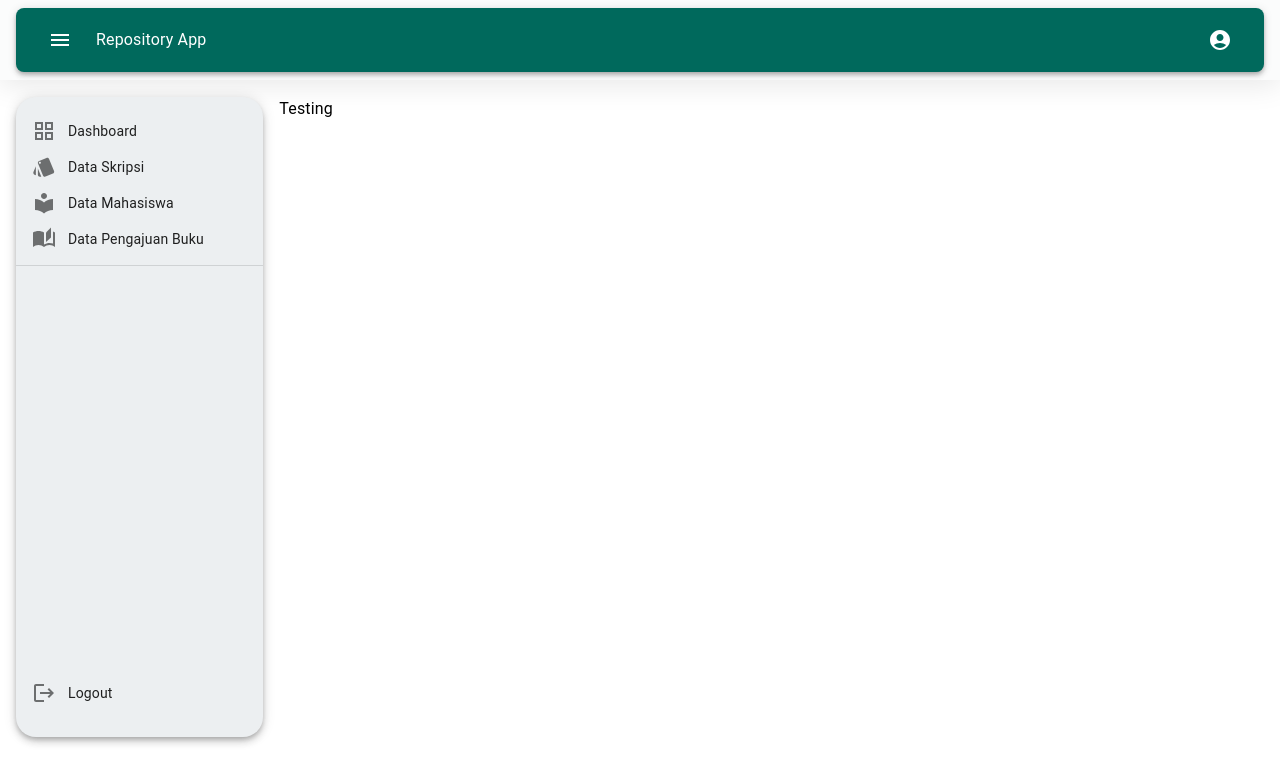
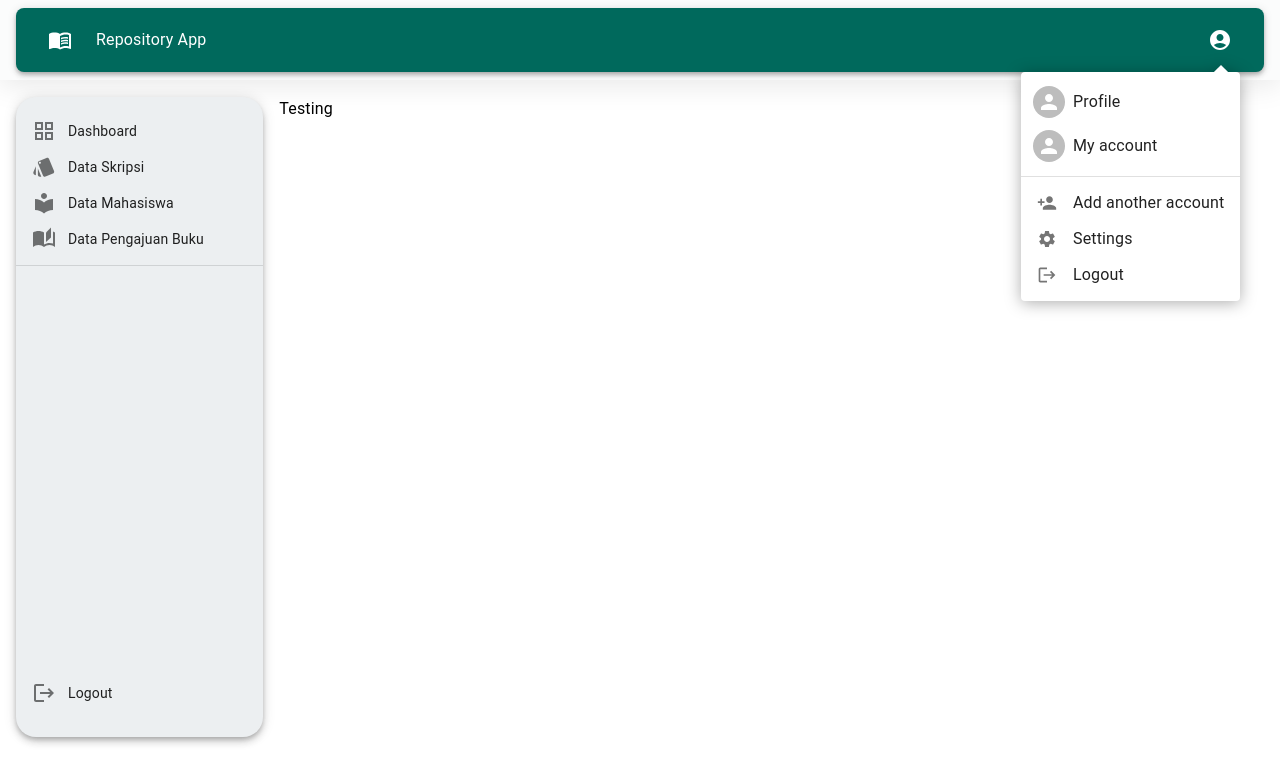
Before and after one commit to arhamflan/repository-app-react, a React (Vite) app: page / in a window 1280 px wide. Both pictures are taken after a click on the button 1220 px from the left and 40 px from the top of the page. Shown: the top 784 px of the page. Built offline with nearby package versions, Linux system fonts and the light colour scheme.

Commit message:
user menu dropdown

```diff
--- a/src/view/component/NavigationBar.tsx
+++ b/src/view/component/NavigationBar.tsx
@@ -1,11 +1,25 @@
-import { Box, AppBar, Toolbar, IconButton, Typography } from "@mui/material";
+import { Box, AppBar, Toolbar, IconButton, Typography, Menu, MenuItem, Avatar, Divider, ListItemIcon } from "@mui/material";
 
-import { Menu, AccountCircle } from "@mui/icons-material";
+import { MenuBook, AccountCircle, PersonAdd, Settings, Logout } from "@mui/icons-material";
 
 
 import styles from "../../styled/GlassEffectWhite.module.css"
+import { useState, MouseEvent } from "react";
 
 function NavigationBar(){
+
+    const [anchorEl, setAnchorEl] = useState<null | HTMLElement>(null);
+    const open = Boolean(anchorEl)
+
+    const handleClick = (event: MouseEvent<HTMLElement>) => {
+        setAnchorEl(event.currentTarget)
+    }
+
+    const handleClose = () => {
+        setAnchorEl(null)
+    }
+
+
     return (
         <>
         <Box sx={{
@@ -25,15 +39,76 @@ function NavigationBar(){
                     <Toolbar>
                         <Box marginRight={2}>
                             <IconButton>
-                                <Menu sx={{color: "white"}}/>
+                                <MenuBook sx={{color: "white"}}/>
                             </IconButton>
                         </Box>
                         <Typography>Repository App</Typography>
                         <Box marginLeft={"auto"}>
-                            <IconButton>
+                            <IconButton onClick={handleClick}>
                             <AccountCircle sx={{color: "white"}}/>
                             </IconButton>
                         </Box>
+                        <Menu
+                            anchorEl={anchorEl}
+                            id="account-menu"
+                            open={open}
+                            onClose={handleClose}
+                            onClick={handleClose}
+                            PaperProps={{
+                            elevation: 0,
+                            sx: {
+                                overflow: 'visible',
+                                filter: 'drop-shadow(0px 2px 8px rgba(0,0,0,0.32))',
+                                mt: 1.5,
+                                '& .MuiAvatar-root': {
+                                width: 32,
+                                height: 32,
+                                ml: -0.5,
+                                mr: 1,
+                                },
+                                '&:before': {
+                                content: '""',
+                                display: 'block',
+                                position: 'absolute',
+                                top: 0,
+                                right: 14,
+                                width: 10,
+                                height: 10,
+                                bgcolor: 'background.paper',
+                                transform: 'translateY(-50%) rotate(45deg)',
+                                zIndex: 0,
+                                },
+                            },
+                            }}
+                            transformOrigin={{ horizontal: 'right', vertical: 'top' }}
+                            anchorOrigin={{ horizontal: 'right', vertical: 'bottom' }}
+                        >
+                            <MenuItem>
+                            <Avatar /> Profile
+                            </MenuItem>
+                            <MenuItem>
+                            <Avatar /> My account
+                            </MenuItem>
+                            <Divider />
+                            <MenuItem>
+                            <ListItemIcon>
+                                <PersonAdd fontSize="small" />
+                            </ListItemIcon>
+                            Add another account
+                            </MenuItem>
+                            <MenuItem>
+                            <ListItemIcon>
+                                <Settings fontSize="small" />
+                            </ListItemIcon>
+                            Settings
+                            </MenuItem>
+                            <MenuItem>
+                            <ListItemIcon>
+                                <Logout fontSize="small" />
+                            </ListItemIcon>
+                            Logout
+                            </MenuItem>
+                        </Menu>
                     </Toolbar>
                 </AppBar>
             </Box>
```
Also changed, not shown: src/view/pages/auth/RegisterPage.tsx (deleted, +0 -38 lines).
